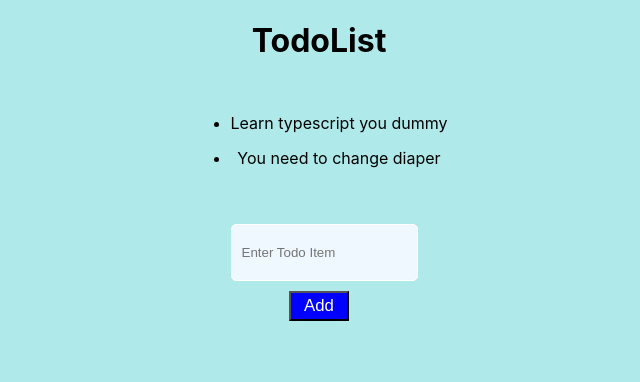
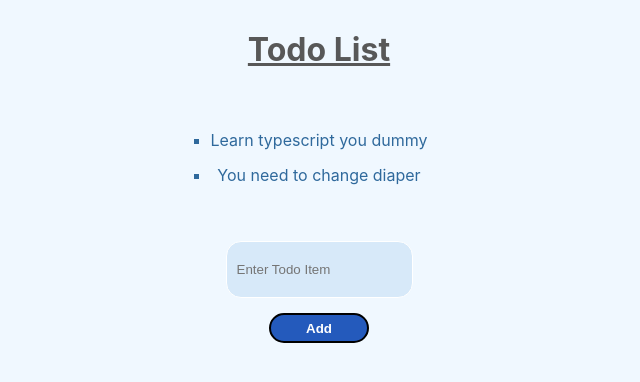
Before and after one commit to AntonPDC/react_typescript_todo_app, a React (Create React App) app: page / in a window 1280 px wide. Shown: the top 382 px of the page, without its empty margins (321-961 px from the left). Built offline with nearby package versions, Linux system fonts and the light colour scheme.

Commit message:
Styling additions

```diff
--- a/src/components/Button/Button.css
+++ b/src/components/Button/Button.css
@@ -1,9 +1,14 @@
 button {
   height: 30px;
-  width: 60px;
-  background-color: blue;
+  width: 100px;
+  background-color: #245abc;
   color: white;
-  font-size: 1.05rem;
-  margin-top: 10px;
+  border-radius: 2500rem;
+  border-style: solid;
   cursor: pointer;
+  display: inline-flex;
+  font-weight: 750;
+  align-items: center;
+  justify-content: center;
+  margin: 15px;
 }
--- /dev/null
+++ b/src/components/Header/Header.css
@@ -0,0 +1,8 @@
+.header {
+  color: rgb(88, 88, 88);
+  margin: 15px;
+  align-items: center;
+  justify-content: center;
+  text-decoration: underline;
+  padding: 15px;
+}
--- /dev/null
+++ b/src/components/Header/Header.tsx
@@ -0,0 +1,11 @@
+import "./Header.css";
+
+interface Header {
+  headerText: string;
+}
+
+function CustomHeader({ headerText: customHeader }: Header) {
+  return <h1 className="header">{customHeader}</h1>;
+}
+
+export default CustomHeader;
--- a/src/components/Input/Input.css
+++ b/src/components/Input/Input.css
@@ -1,10 +1,9 @@
 input {
   height: 35px;
   width: 165px;
-  background-color: aliceblue;
-  border-radius: 5px;
+  background-color: rgb(215, 233, 249);
+  border-radius: 15px;
   padding: 10px;
   border: 1px solid white;
-  margin-left: 10px;
   margin-top: 40px;
 }
--- a/src/components/TodoList/TodoList.css
+++ b/src/components/TodoList/TodoList.css
@@ -1,3 +1,13 @@
 li {
   margin-top: 15px;
+  list-style-type: square;
+  color: rgb(47, 105, 156);
 }
+
+li:hover {
+  background-color: rgb(117, 147, 188);
+}
+
+ul {
+  padding: 0;
+}
--- a/src/index.css
+++ b/src/index.css
@@ -2,7 +2,7 @@ body {
   margin: 0;
   padding: 0;
   box-sizing: border-box;
-  background-color: rgb(175, 233, 233);
+  background-color: aliceblue;
   font-family: -apple-system, BlinkMacSystemFont, "Segoe UI", "Roboto", "Oxygen",
     "Ubuntu", "Cantarell", "Fira Sans", "Droid Sans", "Helvetica Neue",
     sans-serif;
--- a/src/screens/Dashboard/Dashboard.tsx
+++ b/src/screens/Dashboard/Dashboard.tsx
@@ -2,6 +2,7 @@ import { useState } from "react";
 import Button from "../../components/Button/Button";
 import Input from "../../components/Input/Input";
 import TodoList, { Todo } from "../../components/TodoList/TodoList";
+import Header from "../../components/Header/Header";
 import "./Dashboard.css";
 
 function Dashboard() {
@@ -32,7 +33,7 @@ function Dashboard() {
 
   return (
     <div className="main-container">
-      <h1>TodoList</h1>
+      <Header headerText="Todo List" />
       <TodoList todos={todos} handleListToggle={handleToggle} />
       <Input placeholder="Enter Todo Item" onChange={handleInputChange} />
       <Button buttonText="Add" handleClick={handleClick} />
```
